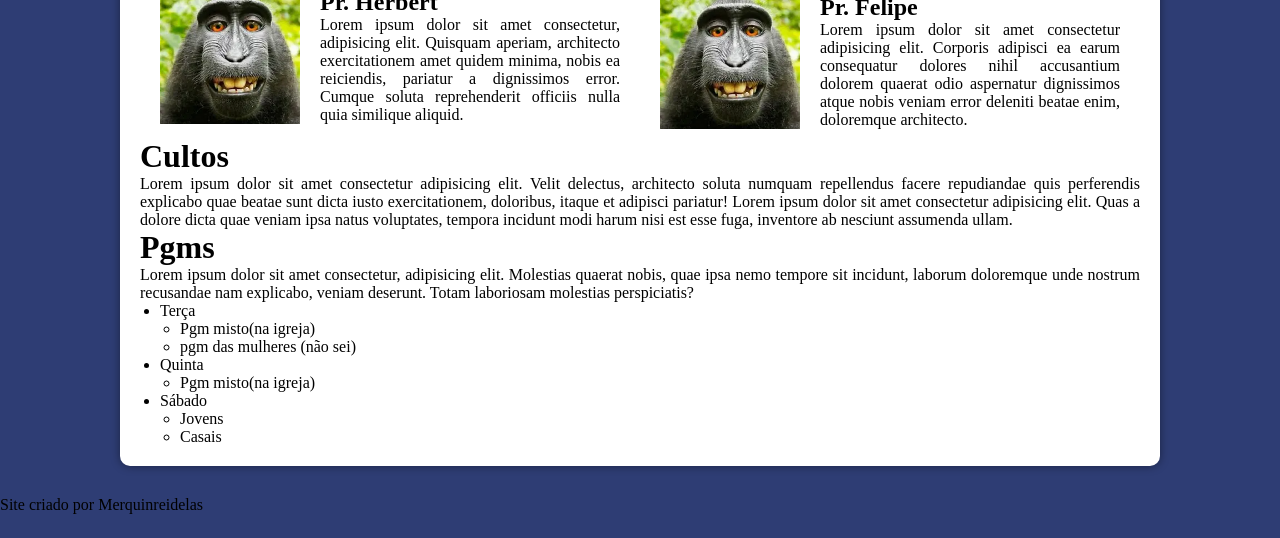
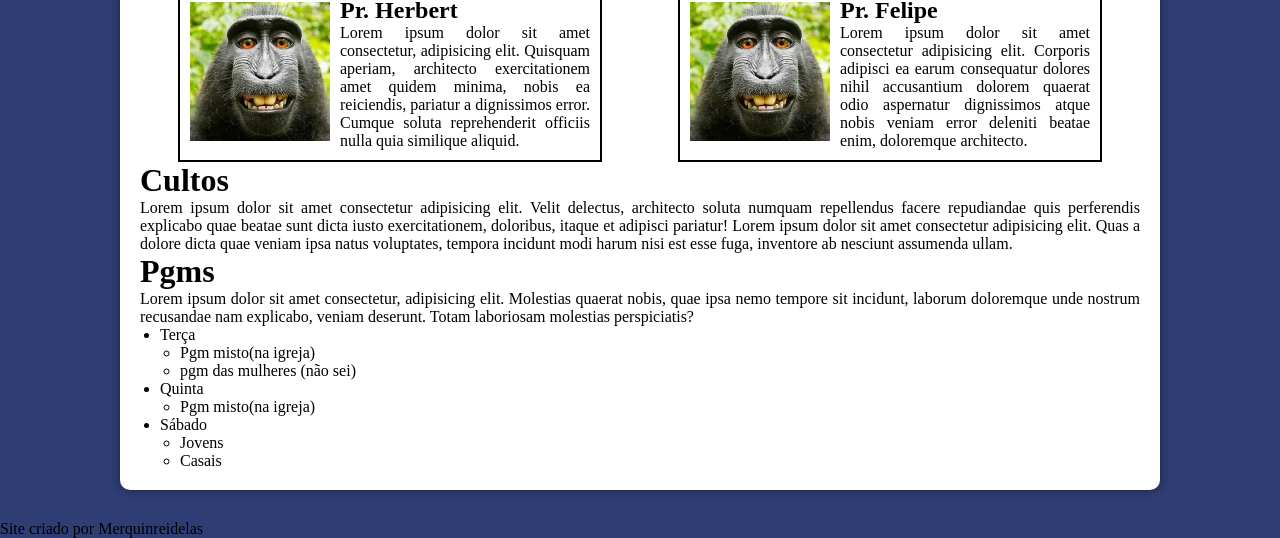
Before and after one commit to marcosiqueira71/ibviva, a plain HTML site: page os codigos/index.html in a window 1280 px wide. Shown: the part 587-1125 px from the top of the page. Before the commit the page ends 1101 px from the top, so only its background shows below. Drawn offline with Linux system fonts and the light colour scheme.

Commit message:
codigos atualizados

```diff
--- a/os codigos/style.css
+++ b/os codigos/style.css
@@ -115,16 +115,17 @@ ul{
     flex-direction: row-reverse;
     align-items: center;
     justify-content: flex-end;
-    padding-bottom: 10px;
+    padding: 10px;
+    border: 2px black solid;
 }
 
 .txt-herbert{
-    width: 300px;
+    width: 250px;
 }
 
 .herbert-perfil img{
     width: 140px;
-    margin-right: 20px;
+    margin-right: 10px;
 }
 
 .perfil-felipe{
@@ -132,13 +133,15 @@ ul{
     flex-direction: row-reverse;
     align-items: center;
     justify-content: flex-start;
+     padding: 10px;
+    border: 2px black solid;
 }
 
 .txt-felipe{
-    width: 300px;
+    width: 250px;
 }
 
 .felipe-perfil img{
     width: 140px;
-    margin-right: 20px;
+    margin-right: 10px;
 }
```
